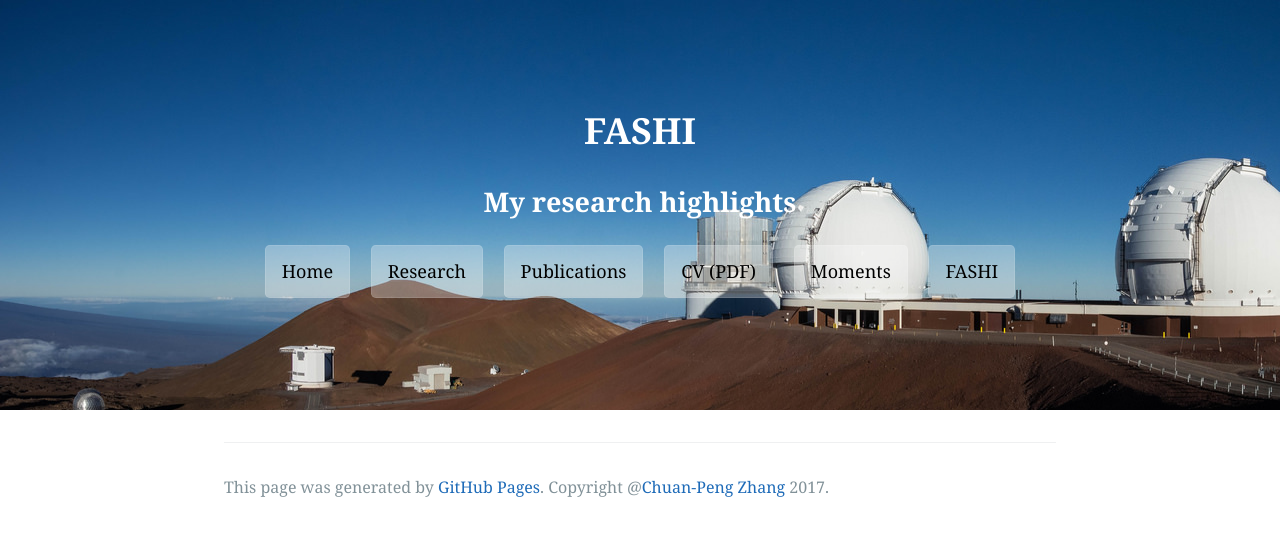
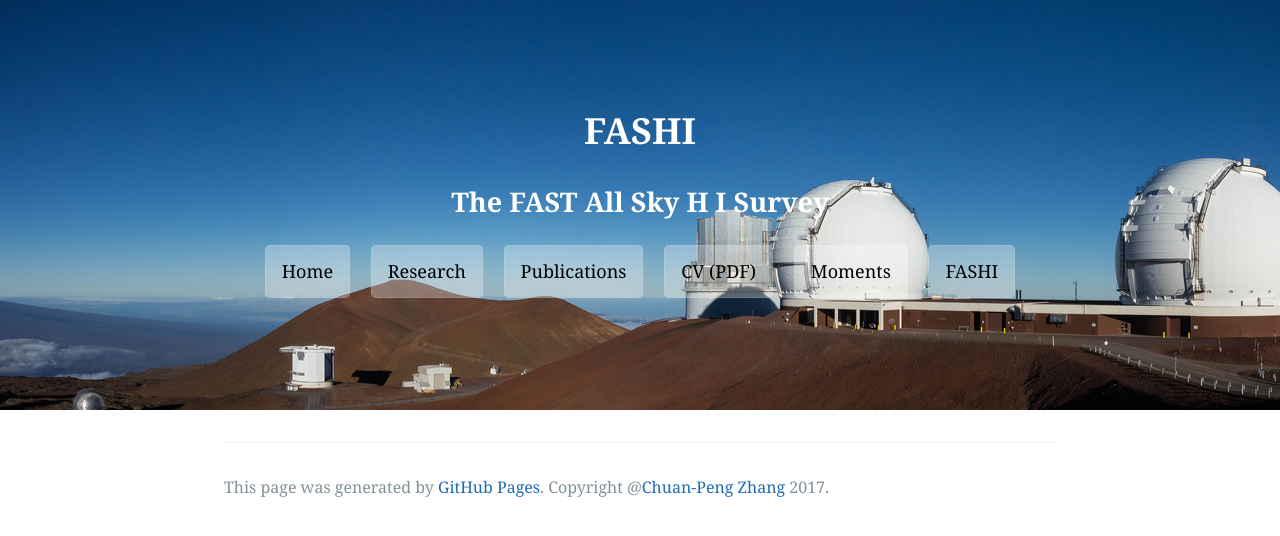
Before and after one commit to zcp521/zcp521.github.io, a Jekyll site: the page built from fashi.md, in a window 1280 px wide. Shown: the top 536 px of the page. Built offline with Jekyll 4.4.1, drawn with Linux system fonts in a browser that asks for light colours.

Commit message:
Update fashi.md

```diff
--- a/fashi.md
+++ b/fashi.md
@@ -1,7 +1,7 @@
 ---
 layout: default
 title: "FASHI"
-tagline: "My research highlights"
+tagline: "The FAST All Sky H I Survey"
 ---
 
 <!--
```
